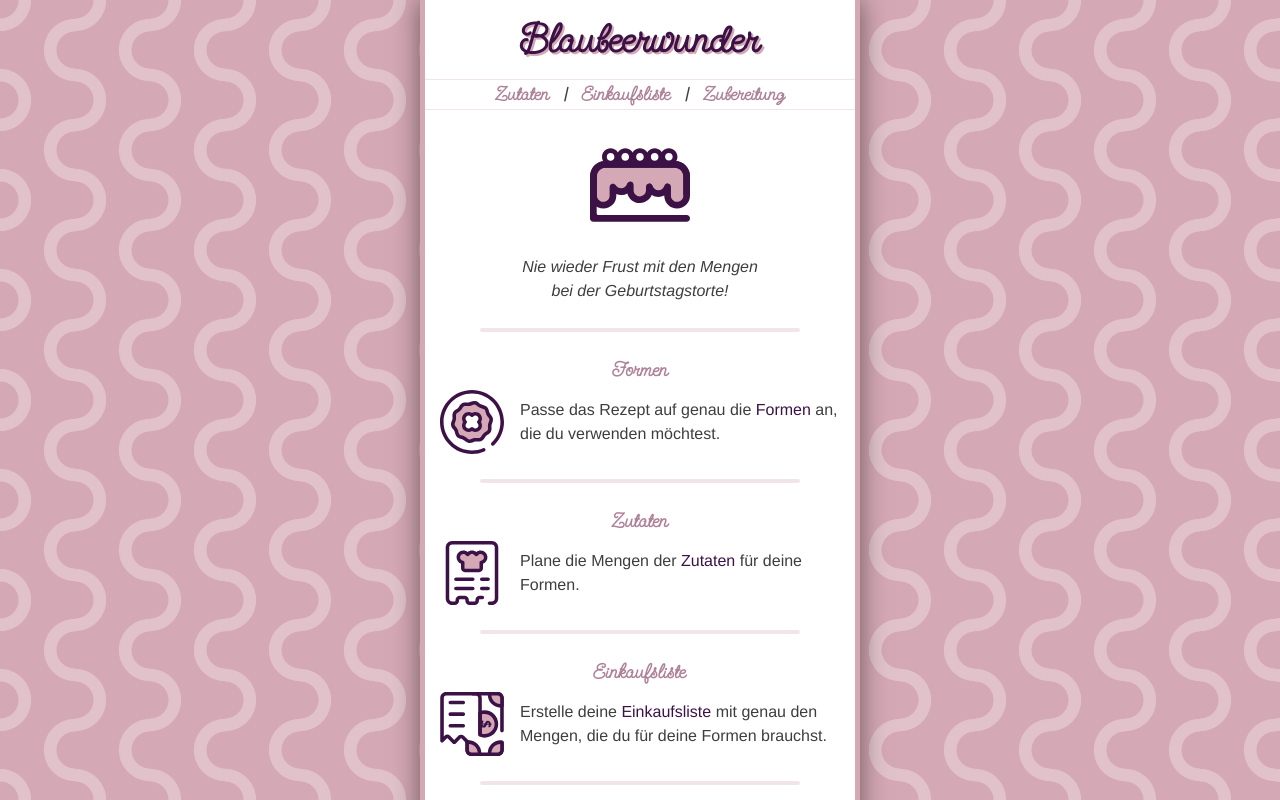
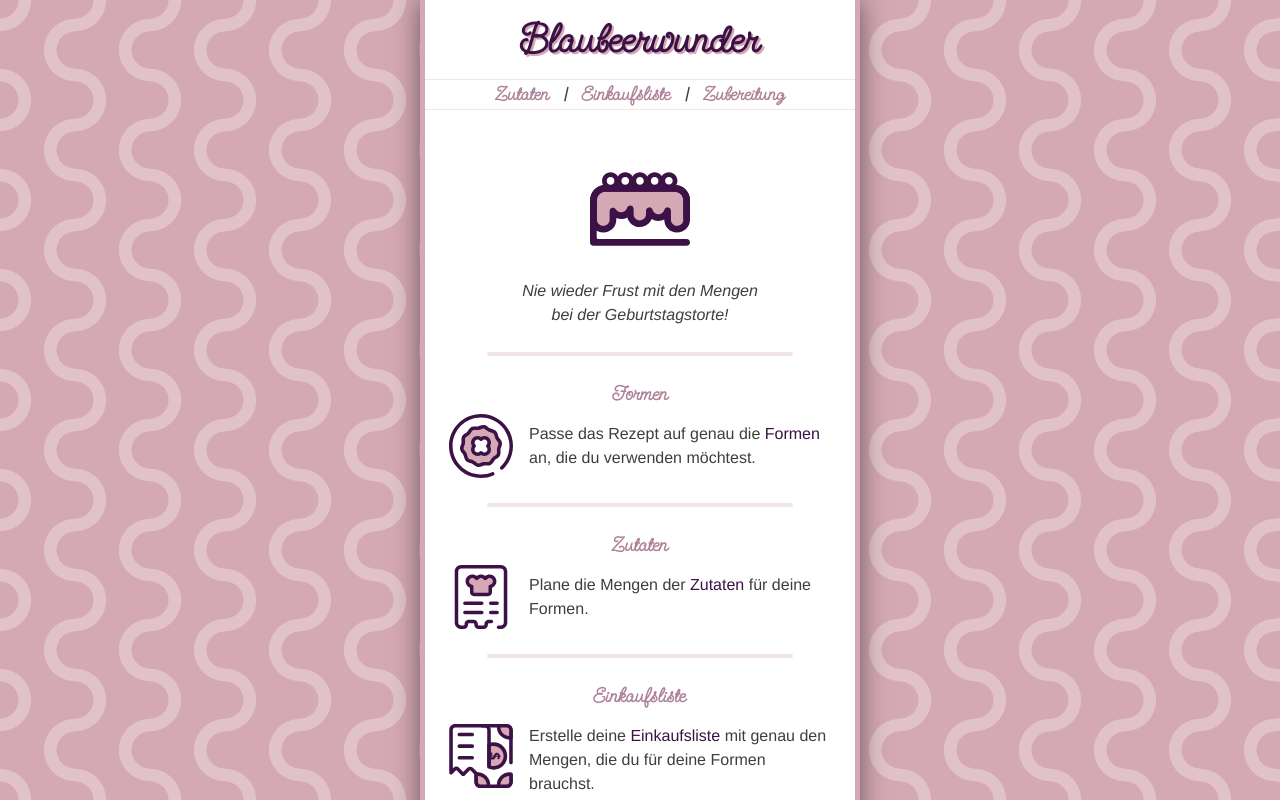
Before and after one commit to cipold/blaubeerwunder, a Vue app: page / in a window 1280 px wide. Shown: the top 800 px of the page. Built offline with nearby package versions, Linux system fonts and the light colour scheme.

Commit message:
Replace unnecessary css by classes

```diff
--- a/src/App.vue
+++ b/src/App.vue
@@ -1,5 +1,5 @@
 <template>
-  <div id="app" class="pt-3">
+  <div id="app" class="pt-3 d-flex flex-column">
     <header>
       <h1 class="main-title">
         <router-link to="/">{{ recipeName }}</router-link>
@@ -12,7 +12,7 @@
         <router-link to="/preparation">Zubereitung</router-link>
       </nav>
     </header>
-    <b-container class="content">
+    <b-container class="p-4 flex-grow-1">
       <router-view />
     </b-container>
     <footer class="footer text-center text-muted">
--- a/src/app.scss
+++ b/src/app.scss
@@ -61,12 +61,6 @@ body {
   box-shadow: 0 0 25px rgba(0, 0, 0, 0.5);
   border-left: rgba($secondary, 1) solid 5px;
   border-right: rgba($secondary, 1) solid 5px;
-  display: flex;
-  flex-direction: column;
-}
-
-.content {
-  flex: 1;
 }
 
 nav {
```
